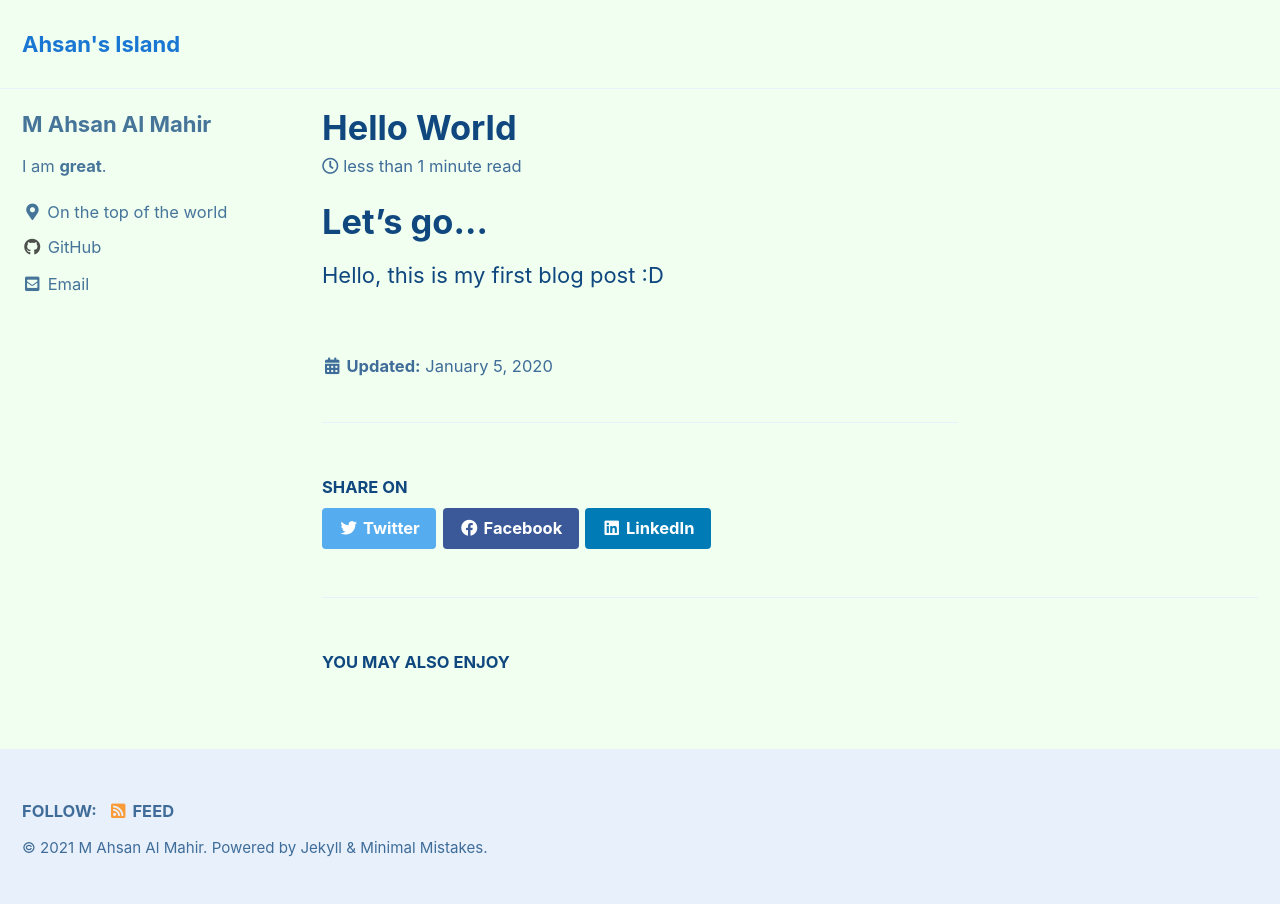
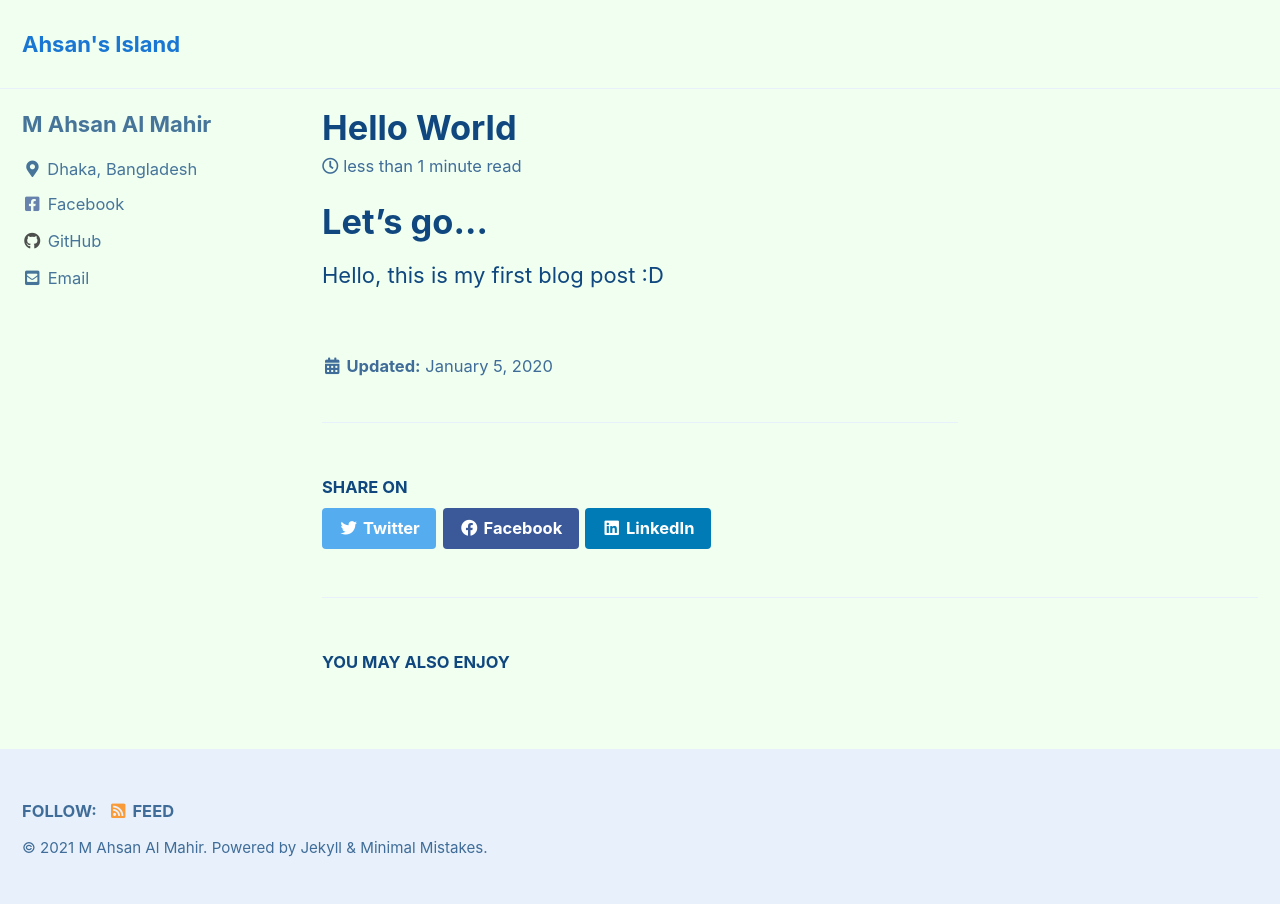
Before and after one commit to AnglyPascal/anglypascal.github.io, a Jekyll site: the page built from docs/_posts/2020-01-05-Hello_World.md, in a window 1280 px wide. Built offline with Jekyll 4.4.1, drawn with Linux system fonts in a browser that asks for light colours; cached includes are drawn as plain includes.

Commit message:
changed bio

```diff
--- a/docs/_config.yml
+++ b/docs/_config.yml
@@ -21,7 +21,7 @@ title                    : "Ahsan's Island"
 title_separator          : "-"
 subtitle                 : # site tagline that appears below site title in masthead
 name                     : "M Ahsan Al Mahir"
-description              : "hehe, eta amra blog"
+description              : "Personal Blog"
 url                      : # the base hostname & protocol for your site e.g. "https://mmistakes.github.io"
 baseurl                  : # the subpath of your site, e.g. "/blog"
 repository               : # GitHub username/repo-name e.g. "mmistakes/minimal-mistakes"
@@ -96,8 +96,8 @@ analytics:
 author:
   name             : "M Ahsan Al Mahir"
   avatar           : # path of avatar image, e.g. "/assets/images/bio-photo.jpg"
-  bio              : "I am **great**."
-  location         : "On the top of the world"
+  bio              : ""
+  location         : "Dhaka, Bangladesh"
   email            : "ahsanalmahir@gmail.com"
   links:
     - label: "Email"
@@ -111,7 +111,7 @@ author:
       # url: "https://twitter.com/"
     - label: "Facebook"
       icon: "fab fa-fw fa-facebook-square"
-      # url: "https://facebook.com/"
+      url: "https://facebook.com/ahsan.lazim"
     - label: "GitHub"
       icon: "fab fa-fw fa-github"
       url: "https://github.com/AnglyPascal"
```
Also changed, not shown: docs/staticman.yml (+1 -1 lines), 2 other files.
